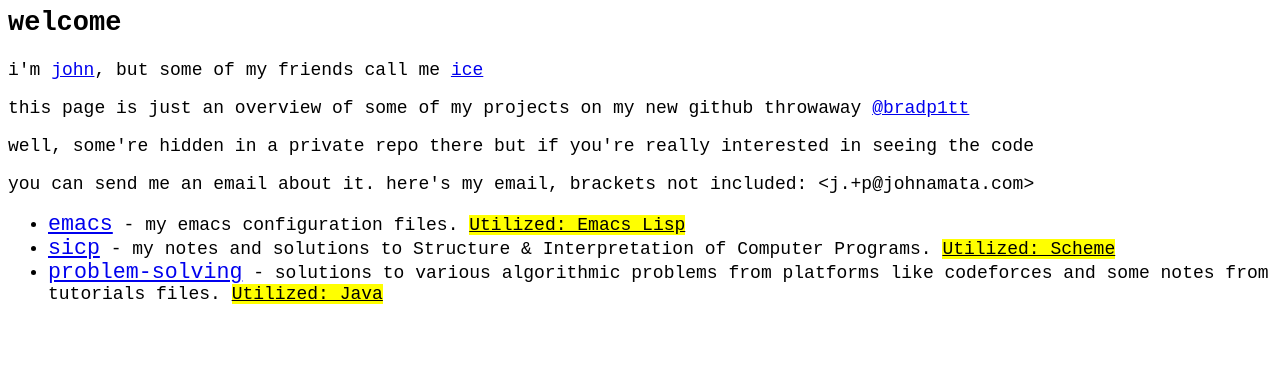
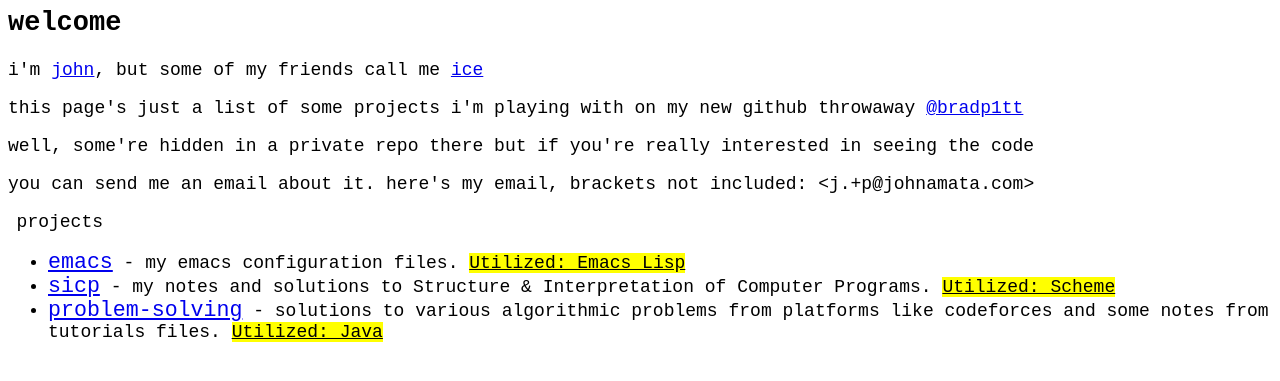
Before and after one commit to jpamata/jpamata.github.io, a Jekyll site: the page play.html, which Jekyll copies as it is, in a window 1280 px wide. Shown: the top 381 px of the page. Built offline with Jekyll 4.4.1, drawn with Linux system fonts in a browser that asks for light colours.

Commit message:
Update play.html

```diff
--- a/play.html
+++ b/play.html
@@ -1,5 +1,4 @@
-<html>
-  <head>
+<html><head>
     <title>John Patrick Amata</title>
     <meta name="viewport" content="width=device-width, initial-scale=1">
     <style>
@@ -13,17 +12,20 @@
     <div>
       <h2>welcome</h2>
 	    <p>i'm <a href="https://johnamata.com/photos/me-107.jpg">john</a>, but some of my friends call me <a href="https://upload.wikimedia.org/wikipedia/commons/9/9e/Ice_cubes_openphoto.jpg">ice</a></p>
-      <p>this page is just an overview of some of my projects on my new github throwaway <a href="https://github.com/bradp1tt">@bradp1tt</a></p>
+      <p>this page's just a list of some projects i'm playing with on my new github throwaway <a href="https://github.com/bradp1tt">@bradp1tt</a></p>
       <p>well, some're hidden in a private repo there but if you're really interested in seeing the code</p>
       <p>you can send me an email about it. here's my email, brackets not included: &lt;<code>j.+p@johnamata.com</code>&gt; </p>
     </div>
     <div>
+
+      <p><marquee width="95" behavior="alternate">projects</marquee></p>
       <ul>
         <li><big><a href="https://github.com/bradp1tt/emacs.d">emacs</a></big> - my emacs configuration files. <mark><u>Utilized: Emacs Lisp</u></mark></li>
-	<li><big><a href="https://github.com/bradp1tt/sicp">sicp</a></big> - my notes and solutions to Structure & Interpretation of Computer Programs. <mark><u>Utilized: Scheme</u></mark></li>
+	<li><big><a href="https://github.com/bradp1tt/sicp">sicp</a></big> - my notes and solutions to Structure &amp; Interpretation of Computer Programs. <mark><u>Utilized: Scheme</u></mark></li>
         <li><big><a href="https://github.com/bradp1tt/problem-solving">problem-solving</a></big> -  solutions to various algorithmic problems from platforms like codeforces and some notes from tutorials files. <mark><u>Utilized: Java</u></mark></li>
       </ul>
     </div>
-    </div>
-  </body>
-</html>
+
+
+
+</body></html>
```
